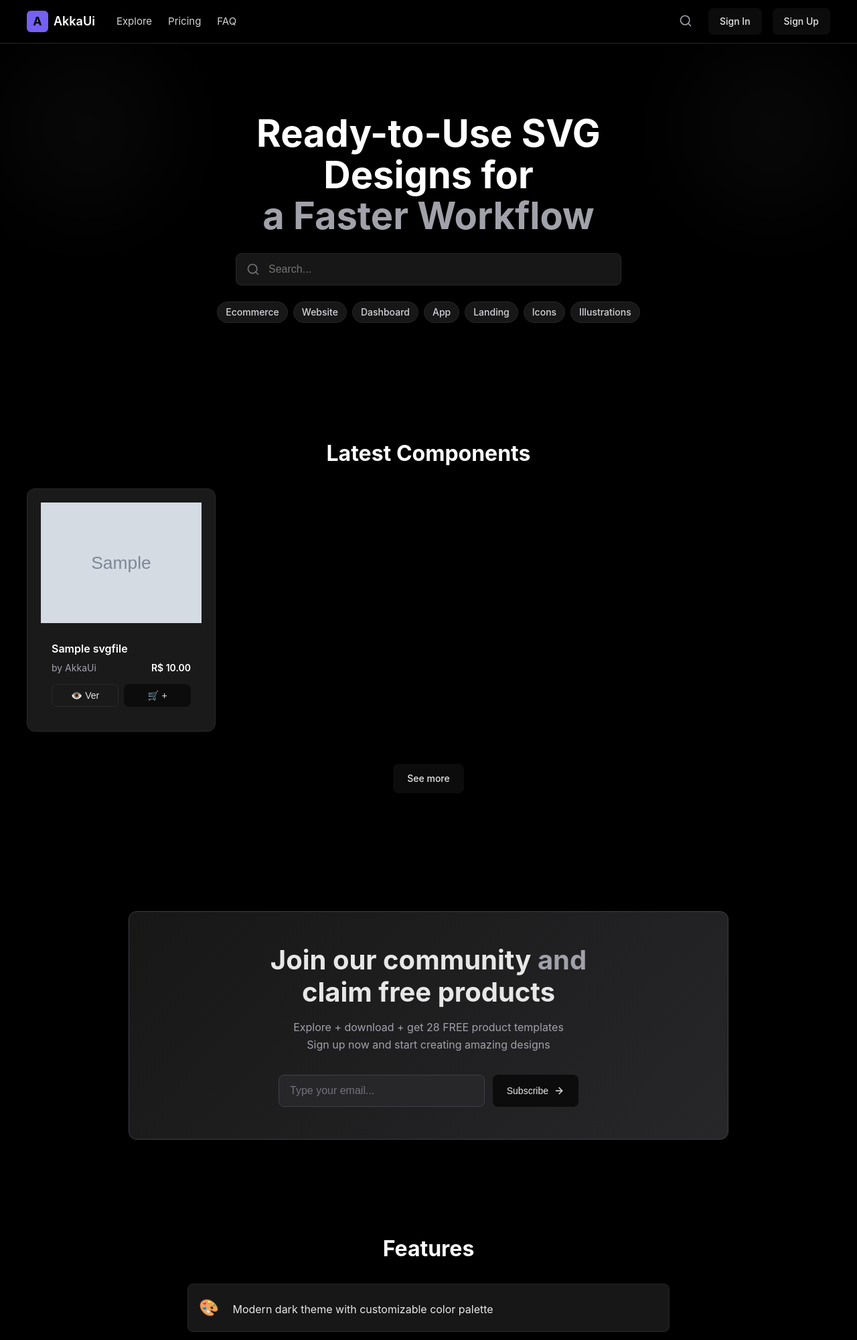
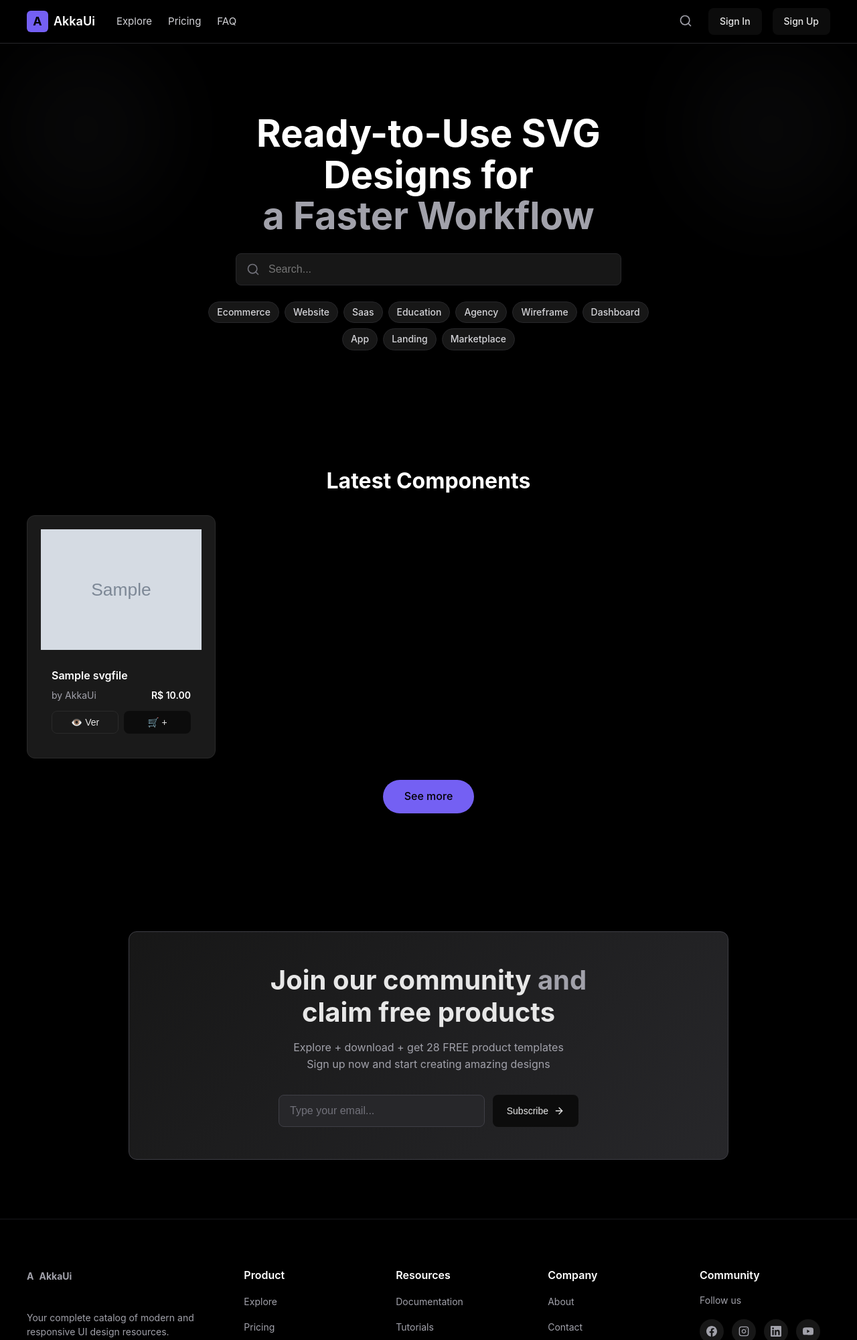
Before and after one commit to aldeandersantos/AkkaUi, a Django app: page /en/ in a window 1280 px wide. Shown: the top 2000 px of the page at 67% size. Run offline with Django 5.2, Linux system fonts and the light colour scheme; tables that the repository leaves empty hold one stand-in row (values such as "Sample post"); grey boxes marked "Sample" are stand-in pictures; some libraries are stand-ins or nearby versions.

Commit message:
Melhorias: Ajustar design home e explore para match futuro_frontend
- Hero com título maior e mais categorias (matching DarkHero.tsx)
- Grid com espaçamento de 1.5rem (matching DesignGrid.tsx)
- Botão "See more" com border-radius full
- Explore page com header limpo e grid espaçado
- Removida seção "Features" da home (não está no design original)

Co-authored-by: aldeandersantos <65050933+aldeandersantos@users.noreply.github.com>

```diff
--- a/templates/core/home.html
+++ b/templates/core/home.html
@@ -4,13 +4,13 @@
 {% block title %}{% trans "Home" %} — AkkaUi{% endblock %}
 
 {% block content %}
-  <!-- Hero Section -->
+  <!-- Hero Section - Matching futuro_frontend DarkHero -->
   <section class="hero-dark">
     <div class="container">
-      <h1>
+      <h1 style="font-size: 3.5rem; line-height: 1.1; margin-bottom: 1.5rem;">
         {% trans "Ready-to-Use SVG Designs for" %}
         <br>
-        <span class="muted">{% trans "a Faster Workflow" %}</span>
+        <span style="color: var(--text-gray-400);">{% trans "a Faster Workflow" %}</span>
       </h1>
 
       <div class="search-wrapper">
@@ -27,29 +27,32 @@
       <div class="tags">
         <span class="badge badge-secondary">Ecommerce</span>
         <span class="badge badge-secondary">Website</span>
+        <span class="badge badge-secondary">Saas</span>
+        <span class="badge badge-secondary">Education</span>
+        <span class="badge badge-secondary">Agency</span>
+        <span class="badge badge-secondary">Wireframe</span>
         <span class="badge badge-secondary">Dashboard</span>
         <span class="badge badge-secondary">App</span>
         <span class="badge badge-secondary">Landing</span>
-        <span class="badge badge-secondary">Icons</span>
-        <span class="badge badge-secondary">Illustrations</span>
+        <span class="badge badge-secondary">Marketplace</span>
       </div>
     </div>
   </section>
 
-  <!-- Latest SVGs Section -->
-  <section class="section">
+  <!-- Latest Components Section - Matching DesignGrid -->
+  <section class="section" style="padding: 4rem 0;">
     <div class="container">
-      <h2 class="section-title">{% trans "Latest Components" %}</h2>
+      <h2 style="color: var(--text-white); margin-bottom: 2rem; text-align: center; font-size: 2rem; font-weight: 700;">{% trans "Latest Components" %}</h2>
 
       {% if svgfiles %}
-        <div class="grid grid-cols-1 sm:grid-cols-2 md:grid-cols-3 lg:grid-cols-4">
+        <div class="grid grid-cols-1 sm:grid-cols-2 md:grid-cols-3 lg:grid-cols-4" style="gap: 1.5rem; margin-bottom: 2rem;">
           {% for item in svgfiles %}
             {% include 'core/partials/item_card.html' with item=item vip_access=item.vip_access %}
           {% endfor %}
         </div>
 
-        <div class="text-center" style="margin-top: 3rem;">
-          <a href="{% url 'core:explore' %}" class="btn btn-primary">
+        <div class="text-center">
+          <a href="{% url 'core:explore' %}" style="display: inline-flex; align-items: center; justify-content: center; padding: 0.75rem 2rem; background-color: var(--primary); color: var(--bg-black); border-radius: var(--radius-full); font-weight: 500; text-decoration: none; transition: var(--transition);" onmouseover="this.style.backgroundColor='var(--primary-hover)'" onmouseout="this.style.backgroundColor='var(--primary)'">
             {% trans "See more" %}
           </a>
         </div>
@@ -60,7 +63,7 @@
   </section>
 
   <!-- Community CTA Section -->
-  <section class="section">
+  <section class="section" style="padding: 4rem 0;">
     <div class="container">
       <div class="cta-card">
         <h2>
@@ -92,33 +95,4 @@
       </div>
     </div>
   </section>
-
-  <!-- Features Section -->
-  <section class="section" style="padding-top: 2rem;">
-    <div class="container" style="max-width: 800px;">
-      <h2 class="section-title">{% trans "Features" %}</h2>
-      <ul style="list-style: none; padding: 0; display: grid; gap: 1rem;">
-        <li style="padding: 1rem; background: var(--bg-gray-900); border: 1px solid var(--border-gray-800); border-radius: var(--radius-lg);">
-          <span style="font-size: 1.5rem; margin-right: 1rem;">🎨</span>
-          {% trans "Modern dark theme with customizable color palette" %}
-        </li>
-        <li style="padding: 1rem; background: var(--bg-gray-900); border: 1px solid var(--border-gray-800); border-radius: var(--radius-lg);">
-          <span style="font-size: 1.5rem; margin-right: 1rem;">📱</span>
-          {% trans "Fully responsive design" %}
-        </li>
-        <li style="padding: 1rem; background: var(--bg-gray-900); border: 1px solid var(--border-gray-800); border-radius: var(--radius-lg);">
-          <span style="font-size: 1.5rem; margin-right: 1rem;">⚡</span>
-          {% trans "Optimized performance" %}
-        </li>
-        <li style="padding: 1rem; background: var(--bg-gray-900); border: 1px solid var(--border-gray-800); border-radius: var(--radius-lg);">
-          <span style="font-size: 1.5rem; margin-right: 1rem;">🔍</span>
-          {% trans "Fast and intuitive search" %}
-        </li>
-        <li style="padding: 1rem; background: var(--bg-gray-900); border: 1px solid var(--border-gray-800); border-radius: var(--radius-lg);">
-          <span style="font-size: 1.5rem; margin-right: 1rem;">🎯</span>
-          {% trans "Clean and professional interface" %}
-        </li>
-      </ul>
-    </div>
-  </section>
 {% endblock %}
```
Also changed, not shown: templates/core/explore.html (+17 -19 lines).
